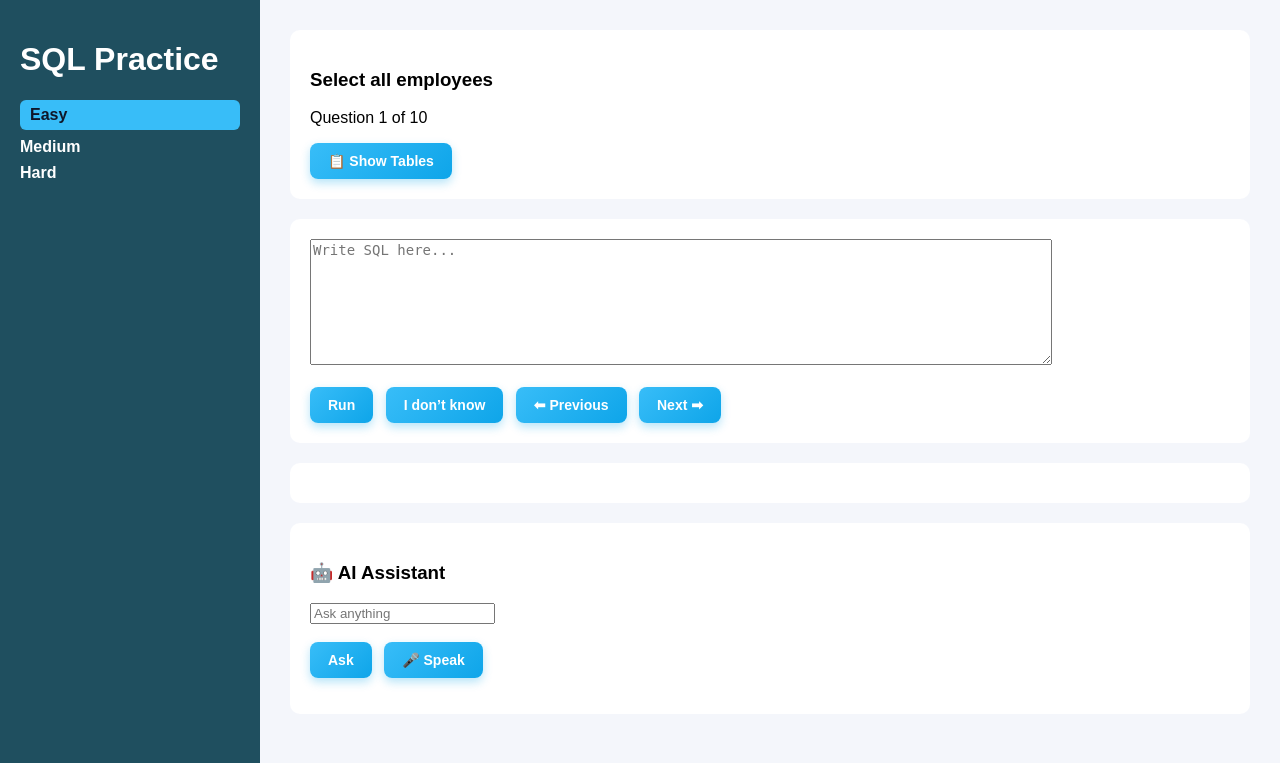
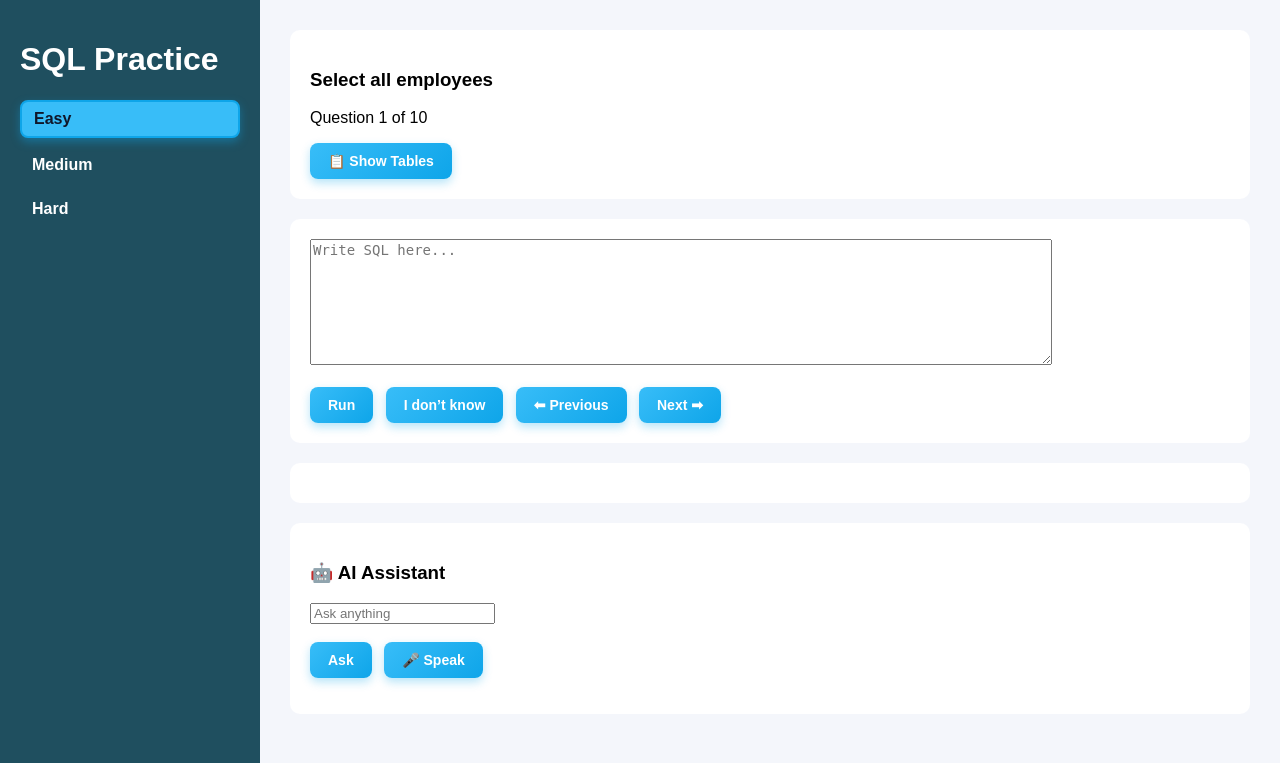
Before and after one commit to Gourishshiragur/sql-practice-saas, a FastAPI app: page / in a window 1280 px wide. Shown: the top 763 px of the page. Run offline with FastAPI, Linux system fonts and the light colour scheme.

Commit message:
updated button selected view

```diff
--- a/app/templates/index.html
+++ b/app/templates/index.html
@@ -22,14 +22,19 @@
   color: white;
   text-decoration: none;
   display: block;
-      margin: 8px 0;
+  margin: 10px 0;
   font-weight: bold;
+  padding: 8px 12px;
+  border-radius: 6px; /* keeps normal links clean */
 }
+
+/* ✅ SELECTED LEVEL RECTANGLE BOX */
 .sidebar a.active {
   background: #38bdf8;
   color: #0f172a;
-  padding: 6px 10px;
-  border-radius: 6px;
+  border: 2px solid #0ea5e9;
+  border-radius: 8px;     /* rectangle look */
+  box-shadow: 0 4px 10px rgba(14,165,233,0.4);
 }
 
     .main {
```
Lines whose indentation alone changed are shown as unchanged.
